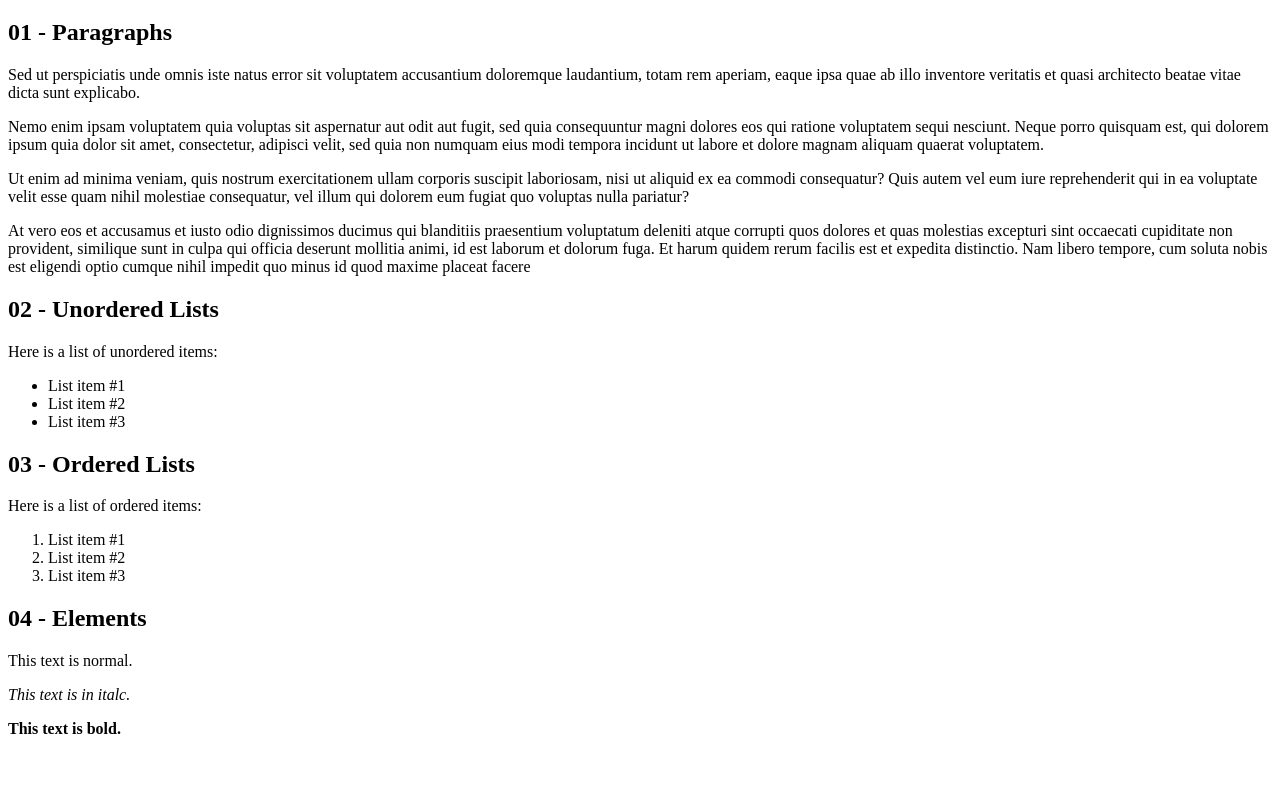
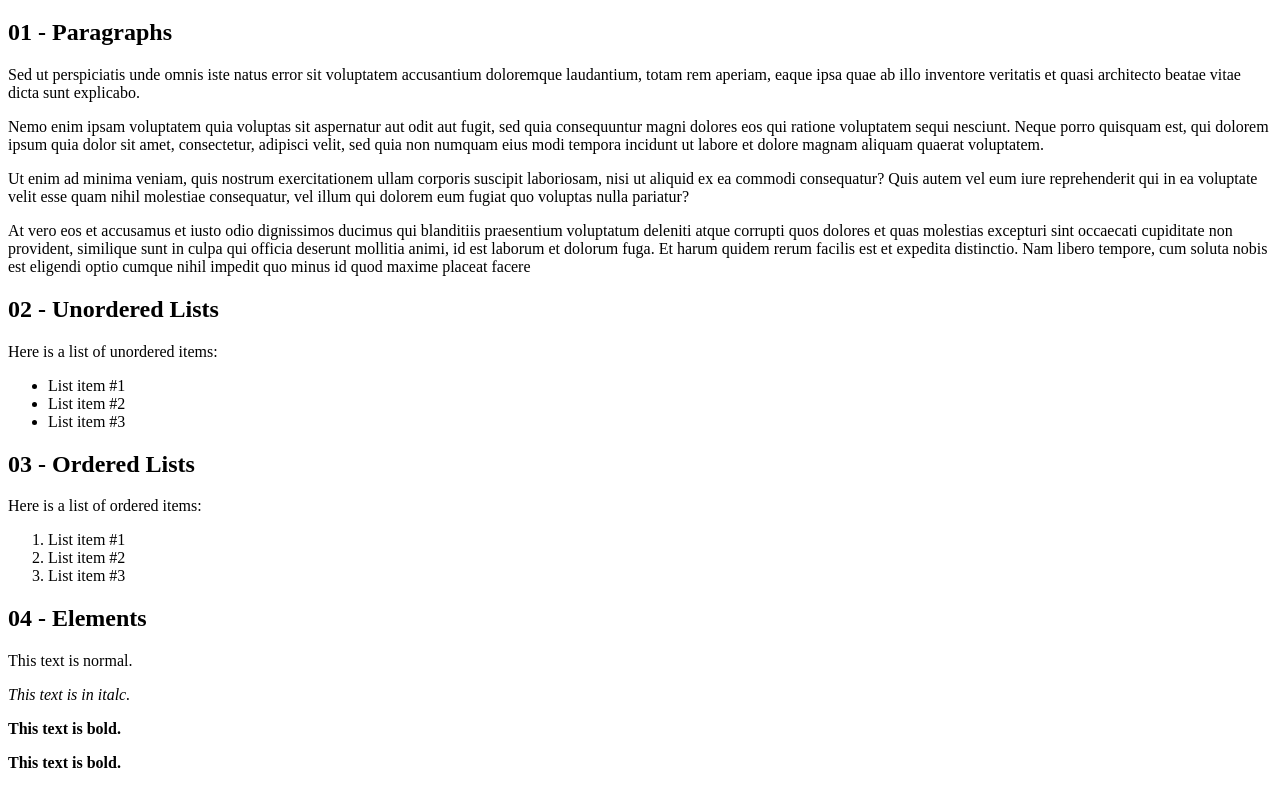
Before and after one commit to FlyingCake/InternetingIsHard, a plain HTML site: page 01 - Basics/basics.html in a window 1280 px wide. Shown: the part 61-849 px from the top of the page. Before the commit the page ends 815 px from the top, so only its background shows below. Drawn offline with Linux system fonts and the light colour scheme.

Commit message:
New folder

```diff
--- a/basics.html
+++ b/01 - Basics/basics.html
@@ -50,6 +50,7 @@
     <p><em>This text is in italc.</em></p>
     <p><strong>This text is bold.</strong></p>
 
+    <p><strong>This text is bold.</strong></p>
 
 
 </html>
```
